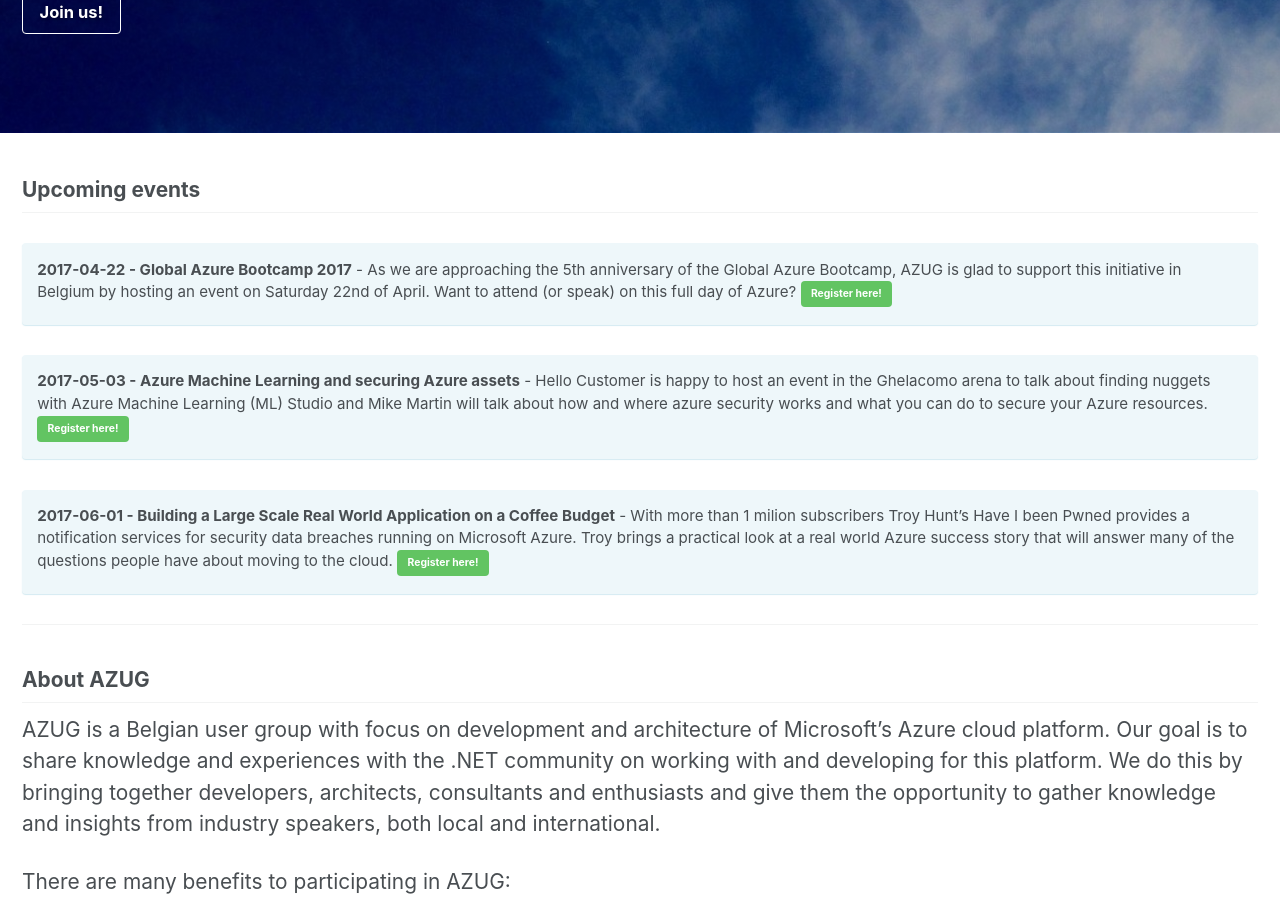
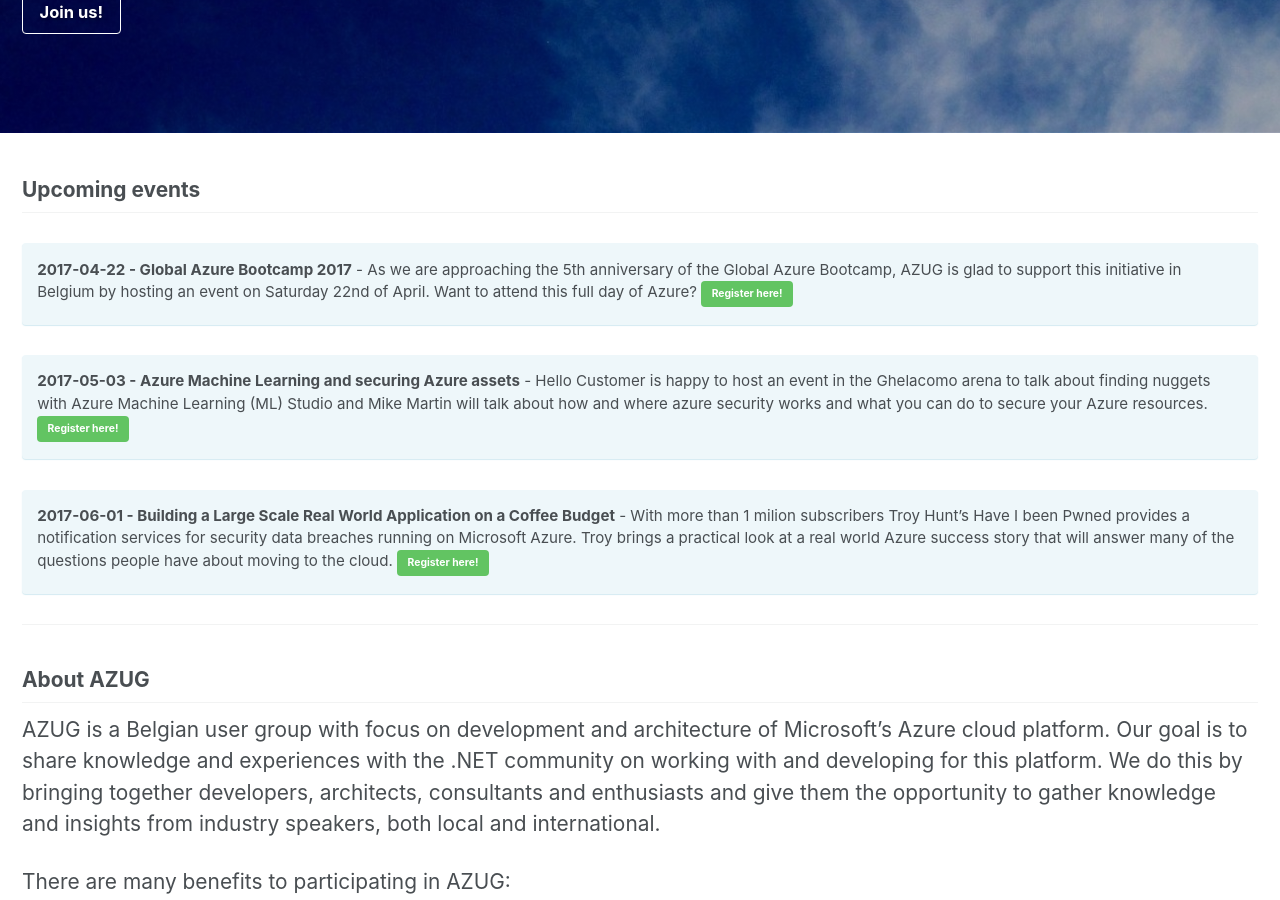
Before and after one commit to AzugBe/azugbe.github.io, a Jekyll site: the page built from index.md, in a window 1280 px wide and 900 px high, scrolled down 426 px. Built offline with Jekyll 4.4.1, drawn with Linux system fonts in a browser that asks for light colours.

Commit message:
CfP is over

```diff
--- a/index.md
+++ b/index.md
@@ -13,7 +13,7 @@ excerpt: "The Belgium Azure User Group focuses on knowledge sharing and networki
 ---
 
 ## Upcoming events
-**2017-04-22 - Global Azure Bootcamp 2017** - As we are approaching the 5th anniversary of the Global Azure Bootcamp, AZUG is glad to support this initiative in Belgium by hosting an event on Saturday 22nd of April. Want to attend (or speak) on this full day of Azure? [Register here!](/events/2017/04/22/global-azure-bootcamp-2017){: .btn .btn--success}
+**2017-04-22 - Global Azure Bootcamp 2017** - As we are approaching the 5th anniversary of the Global Azure Bootcamp, AZUG is glad to support this initiative in Belgium by hosting an event on Saturday 22nd of April. Want to attend this full day of Azure? [Register here!](/events/2017/04/22/global-azure-bootcamp-2017){: .btn .btn--success}
 {: .notice--info}
 
 **2017-05-03 - Azure Machine Learning and securing Azure assets** - Hello Customer is happy to host an event in the Ghelacomo arena to talk about finding nuggets with Azure Machine Learning (ML) Studio and Mike Martin will talk about how and where azure security works and what you can do to secure your Azure resources. [Register here!](/events/2017/05/03/azure-machine-learning-and-securing-azure-assets){: .btn .btn--success}
```
